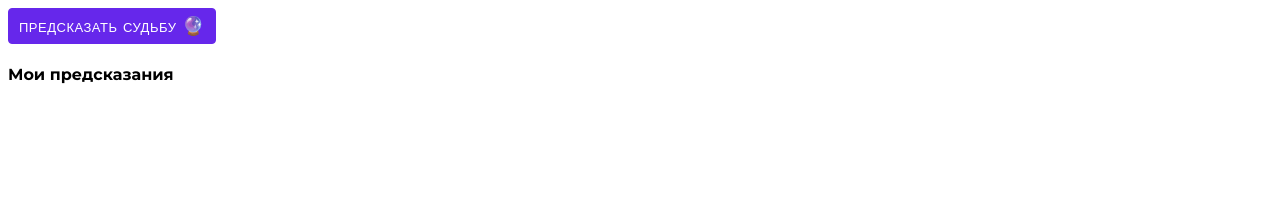
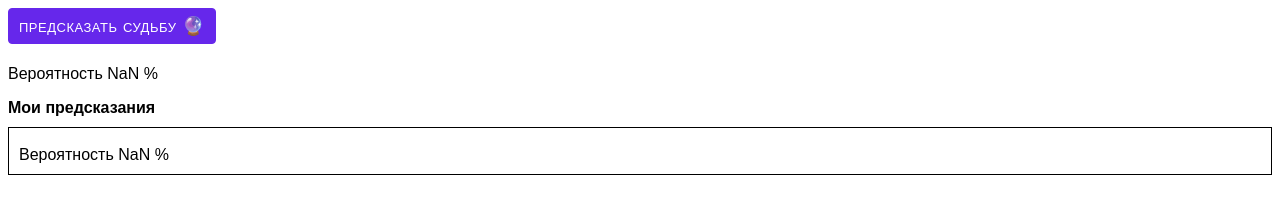
Before and after one commit to Alina-Murashko/New-forecasts-generatorr, a plain HTML site: page index.html in a window 1280 px wide. Both pictures are taken after a click on the button "предсказать судьбу 🔮". Drawn offline with Linux system fonts and the light colour scheme.

Commit message:
Ошибка в дом дереве

```diff
--- a/index.html
+++ b/index.html
@@ -7,9 +7,6 @@
   <meta name="viewport" content="width=device-width, initial-scale=1.0">
   <link rel="icon" type="image/x-icon" href="favicon.ico">
   <link rel="stylesheet" href="https://cdnjs.cloudflare.com/ajax/libs/font-awesome/5.15.3/css/all.min.css">
-  <link rel="stylesheet" href="https://fonts.googleapis.com">
-  <link rel="stylesheet" href="https://fonts.gstatic.com">
-  <link rel="stylesheet" href="https://fonts.googleapis.com/css2?family=Caveat&amp;family=Montserrat:wght@400;700&amp;display=swap">
   <link rel="stylesheet" href="style.css">
   <title>Генератор предсказаний</title>
 </head>
--- a/script.js
+++ b/script.js
@@ -1,32 +1,47 @@
+const containerCurrent = document.querySelector('.current-forecast');
+const containerForecasts = document.querySelector('.forecasts');
 const button = document.querySelector('.forecast-btn');
 const currentForecastContent = document.querySelector('.current-forecast h1');
 const currentForecastPercent = document.querySelector('.current-forecast p');
-const template = document.querySelector('.forecast-item');
+const cardTemplate = document.querySelector('#forecast-item');
 const content = ['JS-станет твоим лучшим другом!','Станешь крепким junior', 'Хорошо изучишь React'];
 
 function generateContent() {
   button.addEventListener('click',() => {
-    if(currentForecastContent.textContent === '' && currentForecastPercent.textContent === '') {
-      const newContent = content[generateContent(0, content.length + 1)];
-      const newPercent = generatePercent();
-      currentForecastContent.textContent = newContent;
-      currentForecastPercent.textContent = newPercent + `${%}`;
-    }
 
+
+    let newContent = content[generate(0, (content.length + 1))];
+    let newPercent = generate(0,100);
+
+    console.log(newContent);
+    console.log(newPercent);
+
+    currentForecastContent.textContent = '';
+    currentForecastPercent.textContent = '';
+    currentForecastContent.textContent = newContent;
+    currentForecastPercent.textContent = `Вероятность ${newPercent} %`;
+    const saveContent = currentForecastContent.textContent;
+    const savePersent = currentForecastPercent.textContent;
+
+    const textCard = templateAdd(saveContent,savePersent);
+
+    return containerForecasts.prepend(textCard)
 
   })
 }
 
-function generateContent(min,max) {
-  min = Math.ceil(min);
-  max = Math.floor(max);
+generateContent()
+
+function generate(min,max) {
   return Math.floor(Math.random * (max - min + 1) + min);
 }
 
-function generatePercent(max = 100) {
-  return MathFloor(Math.random*max);
+
+function templateAdd(itemContent, itemPercent) {
+  const myCard = cardTemplate.content.cloneNode(true);
+
+  myCard.querySelector('h3').textContent = itemContent;
+  myCard.querySelector('p').textContent = itemPercent;
+
+  return myCard;
 }
-
-function templateAdd() {
-
-}
```
